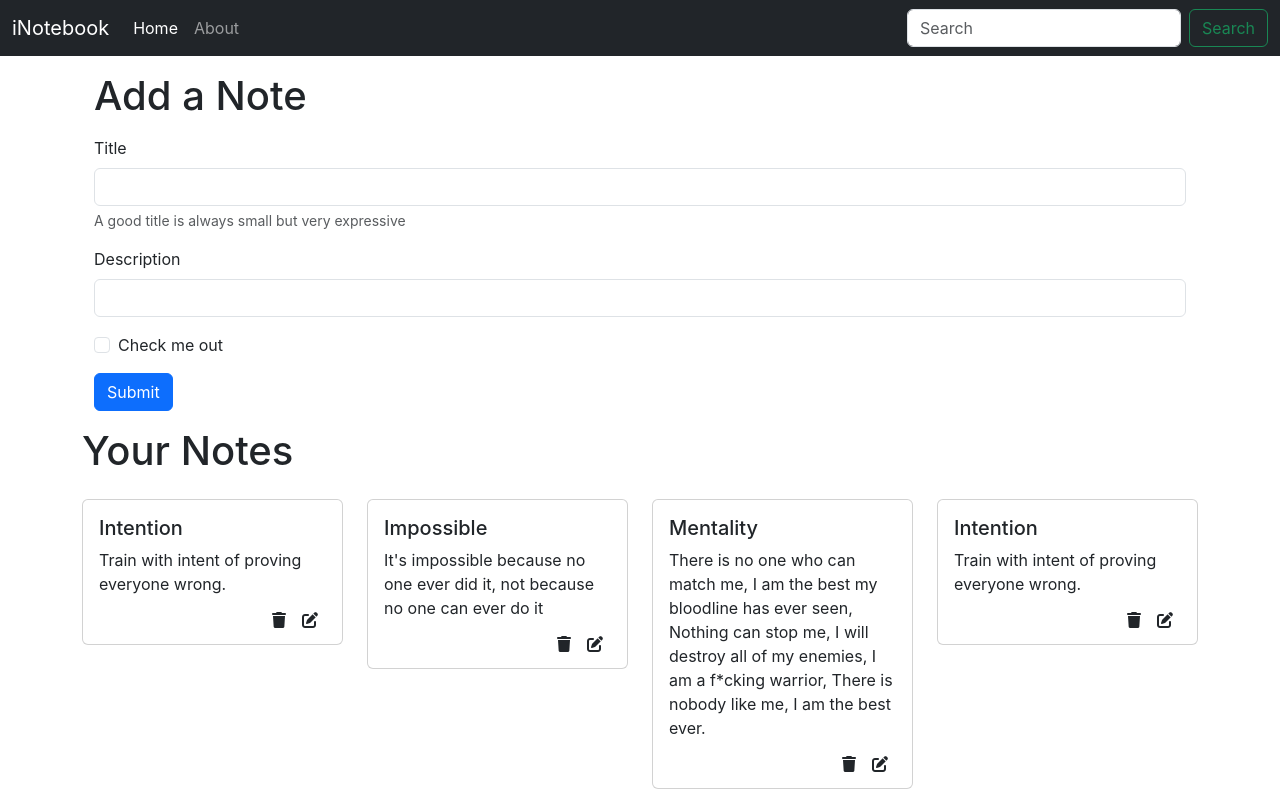
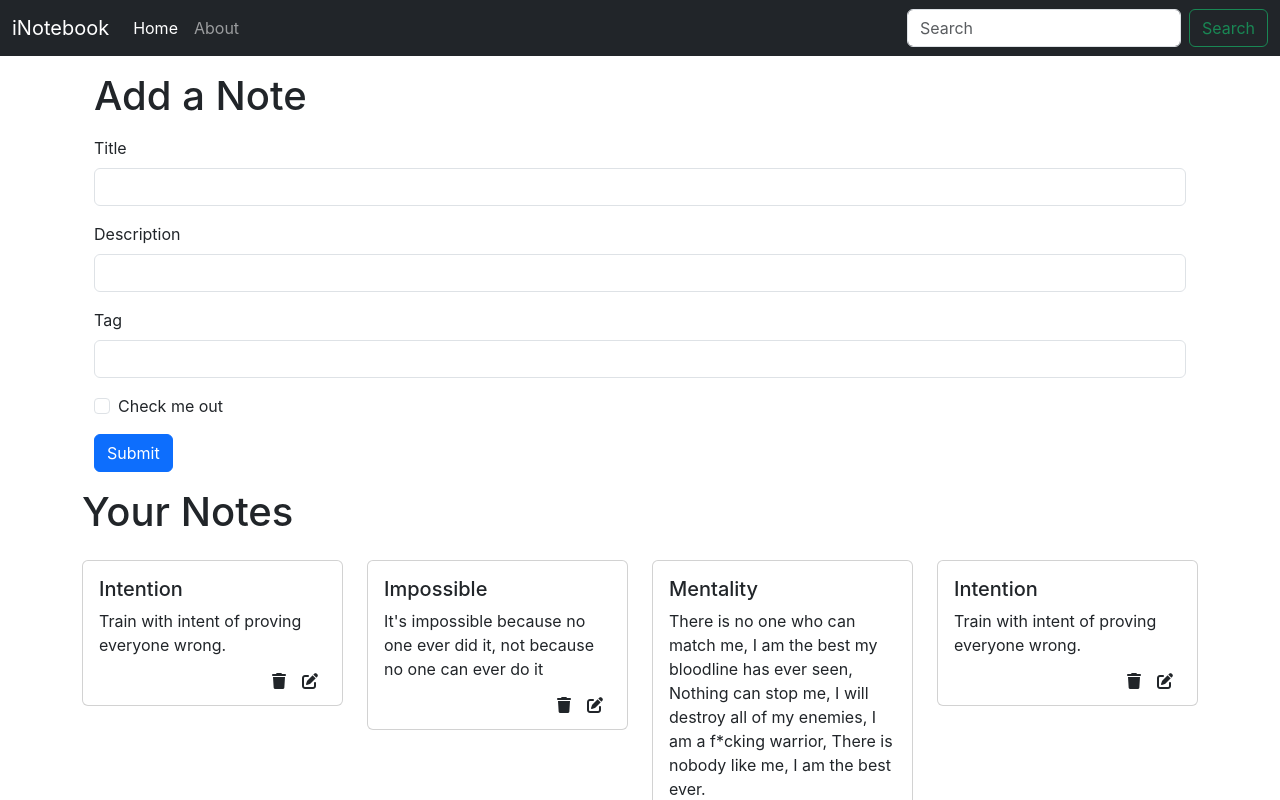
Before and after one commit to Equizer/inotebook, a React (Create React App) app: page / in a window 1280 px wide. Shown: the top 800 px of the page. Built offline with nearby package versions, Linux system fonts and the light colour scheme.

Commit message:
adding note funcitionality but still need  to make it fetch from the database

```diff
--- /dev/null
+++ b/src/Components/AddNote.js
@@ -0,0 +1,42 @@
+import React, { useContext, useState } from 'react'
+import NoteContext from '../context/notes/noteContext'
+
+const AddNote = () => {
+
+  const [note, setNote] = useState({title: "", description: "", tag: ""})
+  const { addNote } = useContext(NoteContext);
+  const handleClick = (event) => {
+   event.preventDefault();
+    addNote(note);
+  }
+  const onChange = (event) => {
+    setNote({ ...note, [event.target.name]: event.target.value });
+    console.log(note);
+  }
+  return (
+    <div className="container my-3">
+      <h1>Add a Note</h1>
+      <form className="my-3">
+        <div className="mb-3">
+          <label htmlFor="title" className="form-label">Title</label>
+          <input type="text" className="form-control" id="title" name="title" aria-describedby="emailHelp" onChange={onChange} />
+        </div>
+        <div className="mb-3">
+          <label htmlFor="description" className="form-label">Description</label>
+          <input type="text" className="form-control" id="description" name="description" onChange={onChange} />
+        </div>
+        <div className="mb-3">
+          <label htmlFor="tag" className="form-label">Tag</label>
+          <input type="text" className="form-control" id="tag" name="tag" onChange={onChange} />
+        </div>
+        <div className="mb-3 form-check">
+          <input type="checkbox" className="form-check-input" id="exampleCheck1" />
+          <label className="form-check-label" htmlFor="exampleCheck1">Check me out</label>
+        </div>
+        <button type="submit" className="btn btn-primary" onClick={handleClick}>Submit</button>
+      </form>
+    </div>
+  )
+}
+
+export default AddNote
--- a/src/Components/Home.js
+++ b/src/Components/Home.js
@@ -5,25 +5,6 @@
 
   return (
     <div>
-      <div className="container my-3">
-        <h1>Add a Note</h1>
-        <form className="my-3">
-          <div className="mb-3">
-            <label htmlFor="exampleInputEmail1" className="form-label">Title</label>
-            <input type="email" className="form-control" id="exampleInputEmail1" aria-describedby="emailHelp" />
-            <div id="emailHelp" className="form-text">A good title is always small but very expressive</div>
-          </div>
-          <div className="mb-3">
-            <label htmlFor="exampleInputPassword1" className="form-label">Description</label>
-            <input type="password" className="form-control" id="exampleInputPassword1" />
-          </div>
-          <div className="mb-3 form-check">
-            <input type="checkbox" className="form-check-input" id="exampleCheck1" />
-            <label className="form-check-label" htmlFor="exampleCheck1">Check me out</label>
-          </div>
-          <button type="submit" className="btn btn-primary">Submit</button>
-        </form>
-      </div>
       <Notes />
     </div>
   );
--- a/src/Components/Notes.js
+++ b/src/Components/Notes.js
@@ -1,21 +1,25 @@
 import React, { useContext } from 'react';
 import NoteContext from '../context/notes/noteContext';
+import AddNote from './AddNote';
 import NoteItem from './NoteItem'
 
 const Notes = () => {
 
   const context = useContext(NoteContext);
-  const { notes, setNotes } = context;
+  const { notes, addNote, deleteNote, editNote } = context;
 
   return (
+    <>
+      <AddNote />
       <div className="row my-3">
         <h1>Your Notes</h1>
         {notes.map((note) => {
           return (
-          <NoteItem note = {note} key={note._id}/>
+            <NoteItem note={note} key={note._id} />
           )
         })}
       </div>
+    </>
   )
 }
 
--- a/src/context/notes/NoteState.js
+++ b/src/context/notes/NoteState.js
@@ -29,7 +29,7 @@
       "tag": "Personal",
       "date": "2023-11-12T22:12:44.312Z",
       "__v": 0
-    },{
+    }, {
       "_id": "65514c9bbf65b67676617a3dba65",
       "user": "654fe2d174b5e44bb0095615",
       "title": "Intention",
@@ -55,7 +55,7 @@
       "tag": "Personal",
       "date": "2023-11-12T22:12:44.312Z",
       "__v": 0
-    },{
+    }, {
       "_id": "65514c9bbf444465b6617a3dba65",
       "user": "654fe2d174b5e44bb0095615",
       "title": "Intention",
@@ -86,8 +86,35 @@
 
   const [notes, setNotes] = useState(notesInitial);
 
+  // Add a note
+  const addNote = (title, description, tag) => {
+const note = {
+  "_id": "65514ddcbf6566775b6617a3dba566f",
+  "user": "654fe2d174b5e44bb0095615",
+  "title": "Mentality [added]",
+  "description": "There is no one who can match me, I am the best my bloodline has ever seen, Nothing can stop me, I will destroy all of my enemies, I am a f*cking warrior, There is nobody like me, I am the best ever [added].",
+  "tag": "Personal",
+  "date": "2023-11-12T22:12:44.312Z",
+  "__v": 0
+};
+console.log("Adding a new note")
+    setNotes(notes.concat(note));
+  }
+
+  // Delete a note
+
+  const deleteNote = () => {
+
+  }
+
+  //Edit a note
+
+  const editNote = () => {
+
+  }
+
   return (
-    <NoteContext.Provider value={{notes, setNotes}}>
+    <NoteContext.Provider value={{ notes, addNote, deleteNote, editNote }}>
       {props.children}
     </NoteContext.Provider>
   )
```
Lines whose indentation alone changed are shown as unchanged.
